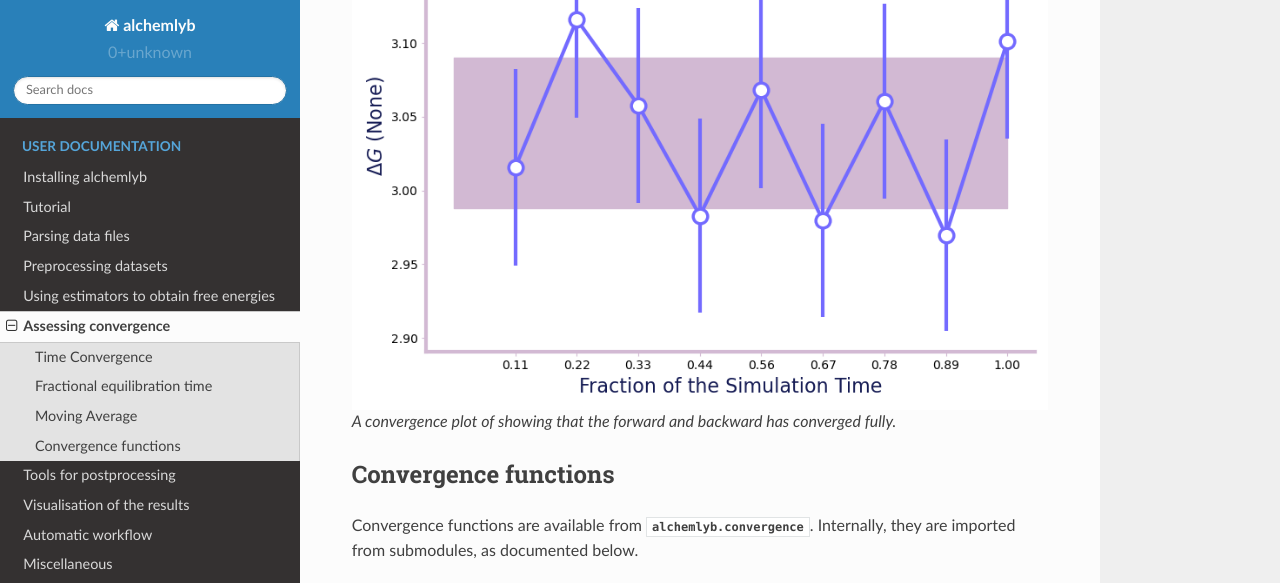
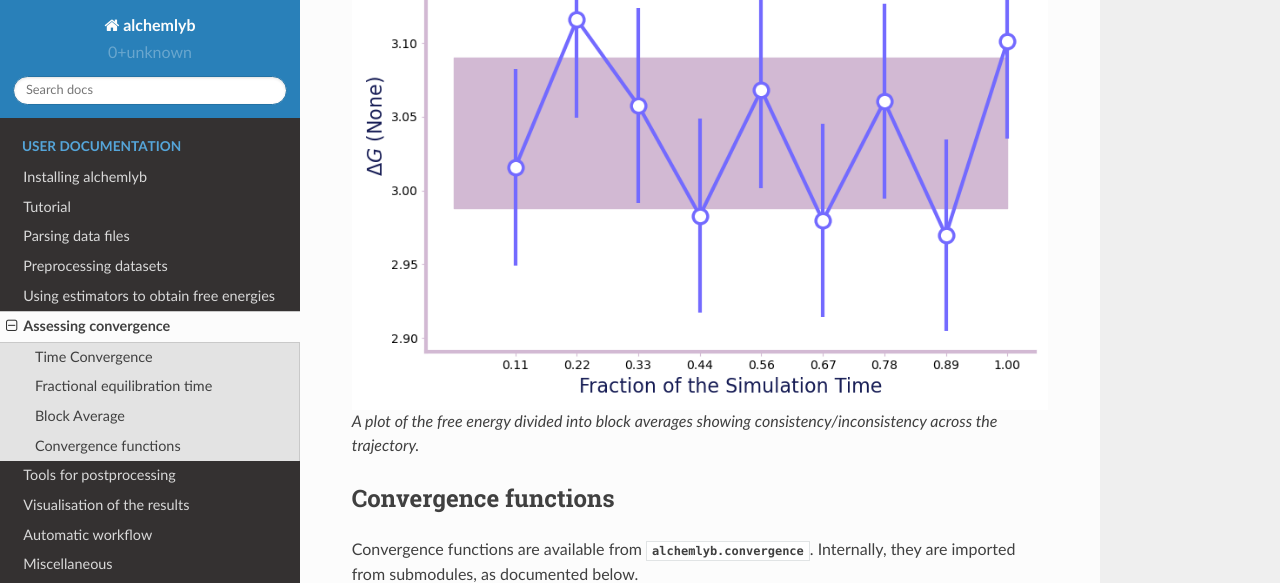
Before and after one commit to alchemistry/alchemlyb, a Sphinx documentation site: the page built from docs/convergence.rst, in a window 1280 px wide and 900 px high, scrolled down 2944 px, cut to the strip 0-583 px from the top of the window. Built offline with Sphinx 7.4.7 and the Read the Docs theme 2.0.0, drawn with Linux system fonts in a browser that asks for light colours; some of the changed text lies outside the part shown.

Commit message:
Address reviewer comments

```diff
--- a/docs/convergence.rst
+++ b/docs/convergence.rst
@@ -75,7 +75,7 @@ is, where 0 fully-unequilibrated and 1.0 is fully-equilibrated. ::
     >>> value = A_c(dhdl_list, tol=2)
     0.7085
 
-Moving Average
+Block Average
 --------------
 If one obtains suspicious results from the forward / backward convergence plot,
 it may be useful to view the block averages of the change in free energy using
@@ -98,8 +98,8 @@ Will give a plot looks like this
 
 .. figure:: images/dF_t_block_average.png
 
-   A convergence plot of showing that the forward and backward has converged
-   fully.
+   A plot of the free energy divided into block averages showing consistency/inconsistency
+   across the trajectory.
 
 Convergence functions
 ---------------------
```
Also changed, not shown: 2 other files.
